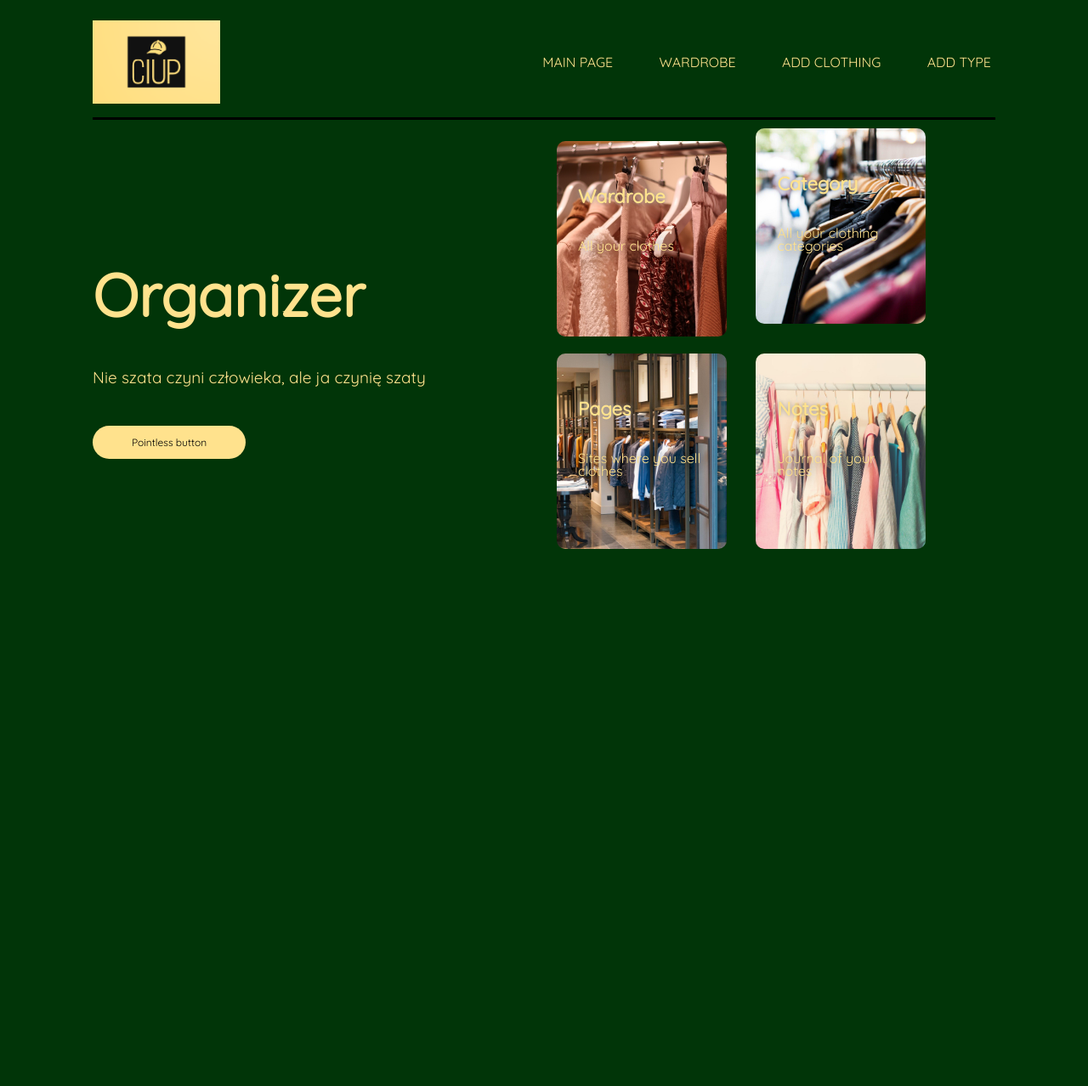
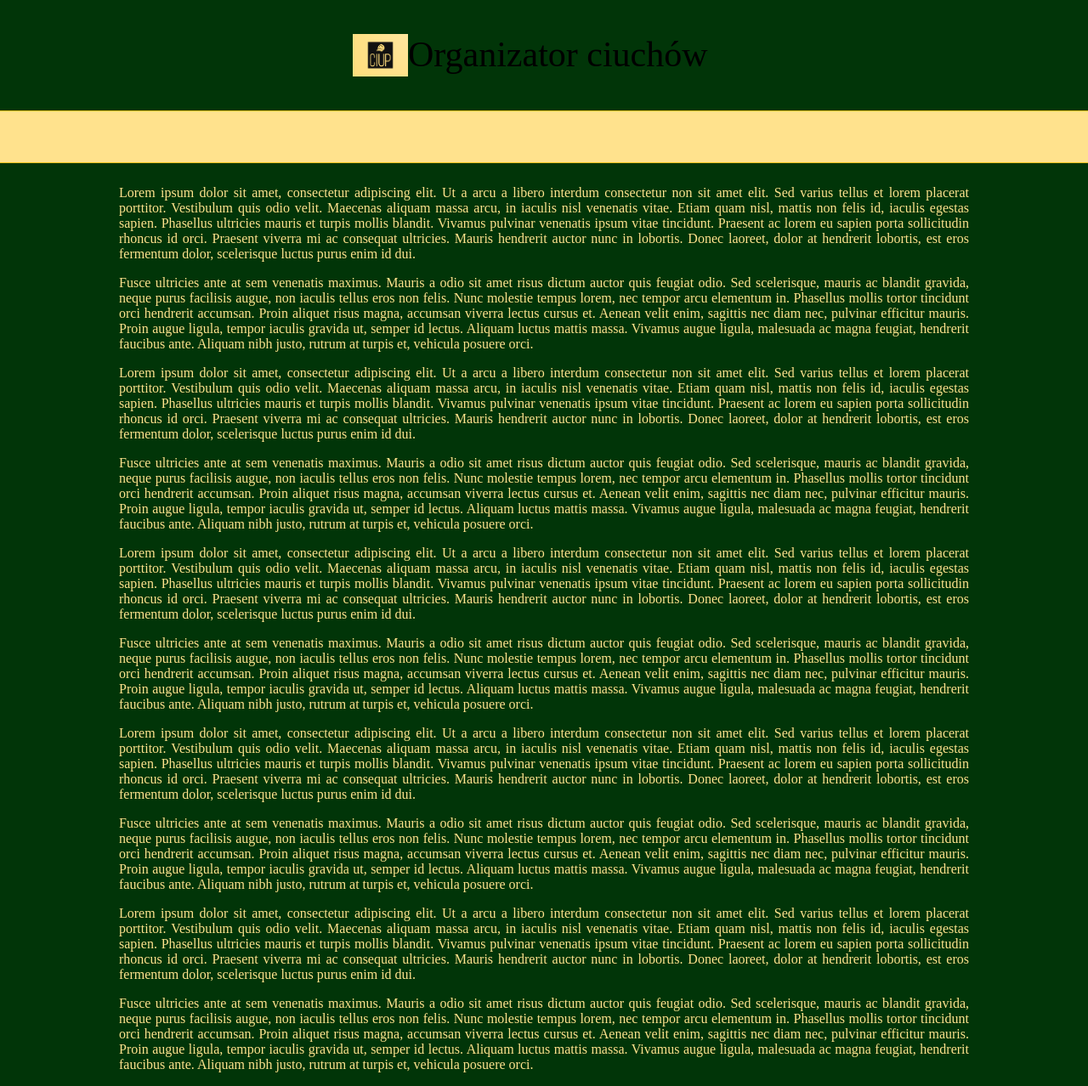
Before and after one commit to Wiejooo/organizer, a Django app: page / in a window 1280 px wide. Shown: the whole page at 85% size. Before the commit the page ends 646 px from the top, so only its background shows below. Run offline with Django 4.2, Linux system fonts and the light colour scheme.

Commit message:
proba nowej strony

```diff
--- a/organizationalAPP/models.py
+++ b/organizationalAPP/models.py
@@ -33,7 +33,7 @@ class Clothes(models.Model):
     sold_price = models.FloatField(blank=False, default=0)
     description = models.TextField(default="", blank=True)
     photo = models.ImageField(upload_to="photos", blank=True, null=True)
-    marketplaces = models.ManyToManyField(Marketplaces, null=True)
+    marketplaces = models.ManyToManyField(Marketplaces, null=True, blank=True)
     cloth_type = models.ForeignKey(ClothType, null=True, on_delete=models.SET_NULL)
 
     def __str__(self):
--- a/organizationalAPP/views.py
+++ b/organizationalAPP/views.py
@@ -9,7 +9,7 @@ from organizationalAPP.filters import ProductFilter
 class MainView(TemplateView):
     """Główna strona"""
 
-    template_name = "main_page.html"
+    template_name = "new_main.html"
 
 
 class WardrobeView(ListView):
--- a/static/edit.css
+++ b/static/edit.css
@@ -1,5 +1,5 @@
 h1{
-   color:#ffe28d
+    color:#ffe28d
 }
 label{
     color: #ffe28d;
--- /dev/null
+++ b/static/new-main.css
@@ -0,0 +1,42 @@
+body{
+    background-color: #013508;
+    margin: 0 !important;
+}
+
+.wrapper{
+    width: 100%;
+}
+.header{
+    width: 100%;
+    padding: 40px 0;
+}
+.logo{
+    width: 450px;
+    font-size: 42px;
+    margin-left: auto;
+    margin-right: auto;
+}
+.pic-logo{
+    width: 65px;
+    height: 50px;
+}
+.nav{
+    width: 100%;
+    padding: 10px 0;
+    background-color: #ffe28d;
+    text-align: center;
+    border-top: 1px solid #f8c21f;
+    border-bottom: 1px solid #f8c21f;
+    height: 40px;
+    position:sticky;
+    top:0rem;
+
+}
+.content{
+    width: 1000px;
+    margin-left: auto;
+    margin-right: auto;
+    text-align: justify;
+    color: #ffe28d;
+    padding-top: 10px;
+}
--- a/templates/add.html
+++ b/templates/add.html
@@ -2,9 +2,9 @@
 {% load static %}
 
 {% block head %}
-<link href="https://cdn.jsdelivr.net/npm/bootstrap@5.3.0-alpha3/dist/css/bootstrap.min.css"
+<!-- <link href="https://cdn.jsdelivr.net/npm/bootstrap@5.3.0-alpha3/dist/css/bootstrap.min.css"
 rel="stylesheet" integrity="sha384-KK94CHFLLe+nY2dmCWGMq91rCGa5gtU4mk92HdvYe+M/SXH301p5ILy+dN9+nJOZ"
-crossorigin="anonymous">
+crossorigin="anonymous"> -->
 <link rel="stylesheet" href="{% static 'add.css' %}">
 {% endblock %}
 
--- /dev/null
+++ b/templates/new_main.html
@@ -0,0 +1,36 @@
+<!DOCTYPE html>
+{% load static %}
+<html lang="en">
+<head>
+    <meta charset="UTF-8">
+    <meta http-equiv="X-UA-Compatible" content="IE=edge">
+    <meta name="viewport" content="width=device-width, initial-scale=1.0">
+    <link rel="stylesheet" href="{% static 'new-main.css' %}">
+    <title>New</title>
+</head>
+<body>
+    <div class="wrapper">
+        <div class="header">
+            <div class="logo">
+                <img src="{% static 'images/logo.png' %}" class="pic-logo" style="float:left;">
+                Organizator ciuchów
+                <div style="clear:both;"></div>
+            </div>
+        </div>
+        <div class="nav"></div>
+
+        <div class="content">
+            <p>Lorem ipsum dolor sit amet, consectetur adipiscing elit. Ut a arcu a libero interdum consectetur non sit amet elit. Sed varius tellus et lorem placerat porttitor. Vestibulum quis odio velit. Maecenas aliquam massa arcu, in iaculis nisl venenatis vitae. Etiam quam nisl, mattis non felis id, iaculis egestas sapien. Phasellus ultricies mauris et turpis mollis blandit. Vivamus pulvinar venenatis ipsum vitae tincidunt. Praesent ac lorem eu sapien porta sollicitudin rhoncus id orci. Praesent viverra mi ac consequat ultricies. Mauris hendrerit auctor nunc in lobortis. Donec laoreet, dolor at hendrerit lobortis, est eros fermentum dolor, scelerisque luctus purus enim id dui.</p>
+            <p>Fusce ultricies ante at sem venenatis maximus. Mauris a odio sit amet risus dictum auctor quis feugiat odio. Sed scelerisque, mauris ac blandit gravida, neque purus facilisis augue, non iaculis tellus eros non felis. Nunc molestie tempus lorem, nec tempor arcu elementum in. Phasellus mollis tortor tincidunt orci hendrerit accumsan. Proin aliquet risus magna, accumsan viverra lectus cursus et. Aenean velit enim, sagittis nec diam nec, pulvinar efficitur mauris. Proin augue ligula, tempor iaculis gravida ut, semper id lectus. Aliquam luctus mattis massa. Vivamus augue ligula, malesuada ac magna feugiat, hendrerit faucibus ante. Aliquam nibh justo, rutrum at turpis et, vehicula posuere orci.</p>
+            <p>Lorem ipsum dolor sit amet, consectetur adipiscing elit. Ut a arcu a libero interdum consectetur non sit amet elit. Sed varius tellus et lorem placerat porttitor. Vestibulum quis odio velit. Maecenas aliquam massa arcu, in iaculis nisl venenatis vitae. Etiam quam nisl, mattis non felis id, iaculis egestas sapien. Phasellus ultricies mauris et turpis mollis blandit. Vivamus pulvinar venenatis ipsum vitae tincidunt. Praesent ac lorem eu sapien porta sollicitudin rhoncus id orci. Praesent viverra mi ac consequat ultricies. Mauris hendrerit auctor nunc in lobortis. Donec laoreet, dolor at hendrerit lobortis, est eros fermentum dolor, scelerisque luctus purus enim id dui.</p>
+            <p>Fusce ultricies ante at sem venenatis maximus. Mauris a odio sit amet risus dictum auctor quis feugiat odio. Sed scelerisque, mauris ac blandit gravida, neque purus facilisis augue, non iaculis tellus eros non felis. Nunc molestie tempus lorem, nec tempor arcu elementum in. Phasellus mollis tortor tincidunt orci hendrerit accumsan. Proin aliquet risus magna, accumsan viverra lectus cursus et. Aenean velit enim, sagittis nec diam nec, pulvinar efficitur mauris. Proin augue ligula, tempor iaculis gravida ut, semper id lectus. Aliquam luctus mattis massa. Vivamus augue ligula, malesuada ac magna feugiat, hendrerit faucibus ante. Aliquam nibh justo, rutrum at turpis et, vehicula posuere orci.</p>
+            <p>Lorem ipsum dolor sit amet, consectetur adipiscing elit. Ut a arcu a libero interdum consectetur non sit amet elit. Sed varius tellus et lorem placerat porttitor. Vestibulum quis odio velit. Maecenas aliquam massa arcu, in iaculis nisl venenatis vitae. Etiam quam nisl, mattis non felis id, iaculis egestas sapien. Phasellus ultricies mauris et turpis mollis blandit. Vivamus pulvinar venenatis ipsum vitae tincidunt. Praesent ac lorem eu sapien porta sollicitudin rhoncus id orci. Praesent viverra mi ac consequat ultricies. Mauris hendrerit auctor nunc in lobortis. Donec laoreet, dolor at hendrerit lobortis, est eros fermentum dolor, scelerisque luctus purus enim id dui.</p>
+            <p>Fusce ultricies ante at sem venenatis maximus. Mauris a odio sit amet risus dictum auctor quis feugiat odio. Sed scelerisque, mauris ac blandit gravida, neque purus facilisis augue, non iaculis tellus eros non felis. Nunc molestie tempus lorem, nec tempor arcu elementum in. Phasellus mollis tortor tincidunt orci hendrerit accumsan. Proin aliquet risus magna, accumsan viverra lectus cursus et. Aenean velit enim, sagittis nec diam nec, pulvinar efficitur mauris. Proin augue ligula, tempor iaculis gravida ut, semper id lectus. Aliquam luctus mattis massa. Vivamus augue ligula, malesuada ac magna feugiat, hendrerit faucibus ante. Aliquam nibh justo, rutrum at turpis et, vehicula posuere orci.</p>
+            <p>Lorem ipsum dolor sit amet, consectetur adipiscing elit. Ut a arcu a libero interdum consectetur non sit amet elit. Sed varius tellus et lorem placerat porttitor. Vestibulum quis odio velit. Maecenas aliquam massa arcu, in iaculis nisl venenatis vitae. Etiam quam nisl, mattis non felis id, iaculis egestas sapien. Phasellus ultricies mauris et turpis mollis blandit. Vivamus pulvinar venenatis ipsum vitae tincidunt. Praesent ac lorem eu sapien porta sollicitudin rhoncus id orci. Praesent viverra mi ac consequat ultricies. Mauris hendrerit auctor nunc in lobortis. Donec laoreet, dolor at hendrerit lobortis, est eros fermentum dolor, scelerisque luctus purus enim id dui.</p>
+            <p>Fusce ultricies ante at sem venenatis maximus. Mauris a odio sit amet risus dictum auctor quis feugiat odio. Sed scelerisque, mauris ac blandit gravida, neque purus facilisis augue, non iaculis tellus eros non felis. Nunc molestie tempus lorem, nec tempor arcu elementum in. Phasellus mollis tortor tincidunt orci hendrerit accumsan. Proin aliquet risus magna, accumsan viverra lectus cursus et. Aenean velit enim, sagittis nec diam nec, pulvinar efficitur mauris. Proin augue ligula, tempor iaculis gravida ut, semper id lectus. Aliquam luctus mattis massa. Vivamus augue ligula, malesuada ac magna feugiat, hendrerit faucibus ante. Aliquam nibh justo, rutrum at turpis et, vehicula posuere orci.</p>
+            <p>Lorem ipsum dolor sit amet, consectetur adipiscing elit. Ut a arcu a libero interdum consectetur non sit amet elit. Sed varius tellus et lorem placerat porttitor. Vestibulum quis odio velit. Maecenas aliquam massa arcu, in iaculis nisl venenatis vitae. Etiam quam nisl, mattis non felis id, iaculis egestas sapien. Phasellus ultricies mauris et turpis mollis blandit. Vivamus pulvinar venenatis ipsum vitae tincidunt. Praesent ac lorem eu sapien porta sollicitudin rhoncus id orci. Praesent viverra mi ac consequat ultricies. Mauris hendrerit auctor nunc in lobortis. Donec laoreet, dolor at hendrerit lobortis, est eros fermentum dolor, scelerisque luctus purus enim id dui.</p>
+            <p>Fusce ultricies ante at sem venenatis maximus. Mauris a odio sit amet risus dictum auctor quis feugiat odio. Sed scelerisque, mauris ac blandit gravida, neque purus facilisis augue, non iaculis tellus eros non felis. Nunc molestie tempus lorem, nec tempor arcu elementum in. Phasellus mollis tortor tincidunt orci hendrerit accumsan. Proin aliquet risus magna, accumsan viverra lectus cursus et. Aenean velit enim, sagittis nec diam nec, pulvinar efficitur mauris. Proin augue ligula, tempor iaculis gravida ut, semper id lectus. Aliquam luctus mattis massa. Vivamus augue ligula, malesuada ac magna feugiat, hendrerit faucibus ante. Aliquam nibh justo, rutrum at turpis et, vehicula posuere orci.</p>
+        </div>
+    </div>
+</body>
+</html>
```
Also changed, not shown: organizationalAPP/forms.py (+11 -2 lines), static/add.css (+12 -0 lines), templates/detail.html (+12 -0 lines), 1 other file.
